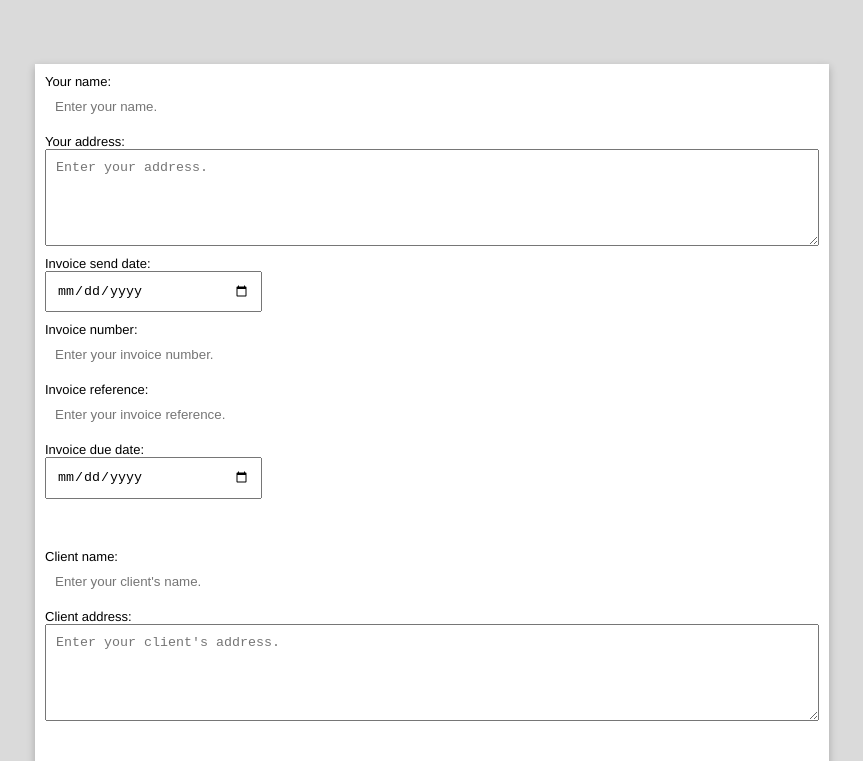
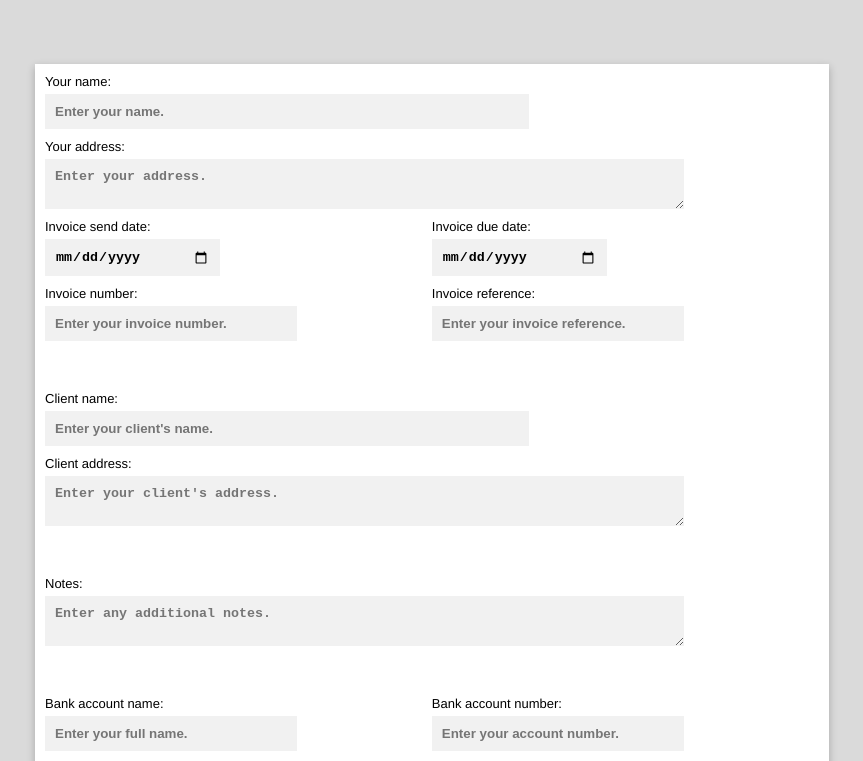
Before and after one commit to ConnorEasterbrook/Bandit, a React (Create React App) app: page / in a window 1280 px wide. Shown: the top 761 px of the page, without its empty margins (29-892 px from the left). Built offline with nearby package versions, Linux system fonts and the light colour scheme; the HTML template or start-up script is replaced by a standard one.

Commit message:
Input form styling

```diff
--- a/src/App.js
+++ b/src/App.js
@@ -69,13 +69,16 @@ function App()
                 paypalEmail={paypalEmail}
               />
 
+              <div class="bottomSection">
                 <button class="editInfo" onClick={() => setShowInvoice(false)}>Edit information</button>
+              </div>
 
             </div>
           </div>
         ) : (
           <div class="previewDiv">
-            <label htmlFor="yourName">Your name:</label>
+            <div class="inputField">
+              <label class="singleRow" htmlFor="yourName">Your name:</label>
               <input
                 type="text"
                 id="smallText"
@@ -83,18 +86,20 @@ function App()
                 value={name}
                 onChange={(e) => setName(e.target.value)}
               />
+            </div>
 
+            <div class="inputFieldSingle">
               <label htmlFor="address">Your address:</label>
               <textarea
                 type="text"
                 id="bigText"
-              cols="1"
-              rows="5"
                 placeholder="Enter your address."
                 value={address}
                 onChange={(e) => setAddress(e.target.value)}
               />
+            </div>
 
+            <div class="inputField">
               <label htmlFor="invoiceDate">Invoice send date:</label>
               <input
                 type="date"
@@ -103,7 +108,20 @@ function App()
                 value={invoiceDate}
                 onChange={(e) => setInvoiceDate(e.target.value)}
               />
+            </div>
 
+            <div class="inputField">
+              <label htmlFor="dueDate">Invoice due date:</label>
+              <input
+                type="date"
+                id="dateText"
+                placeholder="Enter your invoice due date."
+                value={dueDate}
+                onChange={(e) => setDueDate(e.target.value)}
+              />
+            </div>
+
+            <div class="inputField">
               <label htmlFor="invoiceNumber">Invoice number:</label>
               <input
                 type="text"
@@ -112,7 +130,9 @@ function App()
                 value={invoiceNumber}
                 onChange={(e) => setInvoiceNumber(e.target.value)}
               />
+            </div>
 
+            <div class="inputField">
               <label htmlFor="invoiceReference">Invoice reference:</label>
               <input
                 type="text"
@@ -121,18 +141,11 @@ function App()
                 value={invoiceReference}
                 onChange={(e) => setInvoiceReference(e.target.value)}
               />
-
-            <label htmlFor="dueDate">Invoice due date:</label>
-            <input
-              type="date"
-              id="dateText"
-              placeholder="Enter your invoice due date."
-              value={dueDate}
-              onChange={(e) => setDueDate(e.target.value)}
-            />
+            </div>
 
             <div class="gap"></div>
 
+            <div class="inputField">
               <label htmlFor="clientName">Client name:</label>
               <input
                 type="text"
@@ -141,33 +154,35 @@ function App()
                 value={clientName}
                 onChange={(e) => setClientName(e.target.value)}
               />
+            </div>
 
+            <div class="inputFieldSingle">
               <label htmlFor="clientAddress">Client address:</label>
               <textarea
                 type="text"
                 id="bigText"
-              cols="1"
-              rows="5"
                 placeholder="Enter your client's address."
                 value={clientAddress}
                 onChange={(e) => setClientAddress(e.target.value)}>
               </textarea>
+            </div>
 
             <div class="gap"></div>
 
+            <div class="inputFieldSingle">
               <label htmlFor="notes">Notes:</label>
               <textarea
                 name="notes"
                 id="bigText"
-              cols="1"
-              rows="5"
                 placeholder="Enter any additional notes."
                 value={notes}
                 onChange={(e) => setNotes(e.target.value)}>
               </textarea>
+            </div>
 
             <div class="gap"></div>
 
+            <div class="inputField">
               <label htmlFor="accountName">Bank account name:</label>
               <input
                 type="text"
@@ -176,7 +191,9 @@ function App()
                 value={accountName}
                 onChange={(e) => setAccountName(e.target.value)}
               />
+            </div>
 
+            <div class="inputField">
               <label htmlFor="accountNumber">Bank account number:</label>
               <input
                 type="text"
@@ -185,7 +202,9 @@ function App()
                 value={accountNumber}
                 onChange={(e) => setAccountNumber(e.target.value)}
               />
+            </div>
 
+            <div class="inputField">
               <label htmlFor="sortCode">Bank sort code:</label>
               <input
                 type="text"
@@ -194,7 +213,9 @@ function App()
                 value={sortCode}
                 onChange={(e) => setSortCode(e.target.value)}
               />
+            </div>
 
+            <div class="inputField">
               <label htmlFor="paypalEmail">Paypal email:</label>
               <input
                 type="text"
@@ -203,6 +224,7 @@ function App()
                 value={paypalEmail}
                 onChange={(e) => setPaypalEmail(e.target.value)}
               />
+            </div>
 
             <button class="previewButton" onClick={() => setShowInvoice(true)}>Preview Invoice</button>
           </div>
--- a/src/index.css
+++ b/src/index.css
@@ -62,15 +62,10 @@ header
     display: flex;
     align-items: center;
     justify-content: center;
+    margin-top: 5px;
 
     font-weight: bold;
     letter-spacing: 2px;
-  }
-
-  header button
-  {
-
-    margin: 0px;
   }
 
     header .print
@@ -78,14 +73,29 @@ header
       background-color: #476A6F;
     }
 
+      header .print:hover
+      {
+        border-color: #476A6F;
+      }
+
     header .download
     {
       background-color: #519E8A;
     }
 
+    header .download:hover
+    {
+      border-color: #519E8A;
+    }
+
     header .send
     {
       background-color: #7EB09B;
+    }
+
+    header .send:hover
+    {
+      border-color: #7EB09B;
     }
 
 header ul
@@ -106,9 +116,10 @@ button
   border-width: 0px;
   border-radius: 10px;
   padding: 10px;
+  border-width: 5px;
+  border-color: transparent;
   color: white;
   background: rgb(104, 129, 255);
-  border-width: 1px;
 
   user-select: none;
   transition: all 0.5s;
@@ -118,6 +129,18 @@ button
   {
     color: black;
     background-color: #00000000;
+    border-color: rgb(104, 129, 255);
+  }
+
+label
+{
+  margin-bottom: 5px;
+}
+
+input, textarea
+{
+  font-weight: bold;
+  background-color: #f1f1f1;
 }
 
 footer
@@ -167,9 +190,29 @@ article
   .previewDiv
   {
     display: flex;
-    justify-items: center;
-    flex-direction: column;
+    /* flex-flow: column wrap; */
+    flex-wrap: wrap;
+    flex-direction: row;
     padding: 10px;
+  }
+
+    .inputFieldSingle
+    {
+      display: flex;
+      flex-flow: column wrap;
+      width: 100%;
+    }
+
+    .inputField
+    {
+      display: flex;
+      flex-flow: column wrap;
+      flex: 1 1 50%;
+    }
+
+      .singleRow
+      {
+        width: 100%;
       }
 
       #smallText
@@ -177,19 +220,23 @@ article
         padding: 10px;
         border-width: 0px;
         margin-bottom: 10px;
+        width: 60%;
       }
 
       #bigText
       {
         padding: 10px;
         margin-bottom: 10px;
+        border-width: 0px;
+        width: 80%;
       }
 
       #dateText
       {
-      width: 25%;
         padding: 10px;
         margin-bottom: 10px;
+        border-width: 0px;
+        width: 40%;
       }
 
   .mainBody
@@ -207,6 +254,7 @@ article
   .gap
   {
     padding: 20px;
+    width: 100%;
   }
 
   .row
@@ -234,6 +282,7 @@ article
     /* width: 42mm; */
     width: 63mm;
     padding-left: 30%;
+    white-space: pre-line;
   }
 
     #yourAddress
@@ -251,6 +300,7 @@ article
   {
     align-items: flex-start;
     padding-left: 5%;
+    white-space: pre-line;
   }
 
     .listImage
@@ -288,11 +338,17 @@ article
     width: 100%;
   }
 
+  .bottomSection
+  {
+    border: 2px;
+    border: solid;
+    border-color: black;
+  }
+
     .editInfo
     {
       font-size: normal;
       font-weight: bold;
-    border-width: 1px;
       border-radius: 10px;
       margin: 2%;
       padding: 10px;
```
Lines whose indentation alone changed are shown as unchanged.
